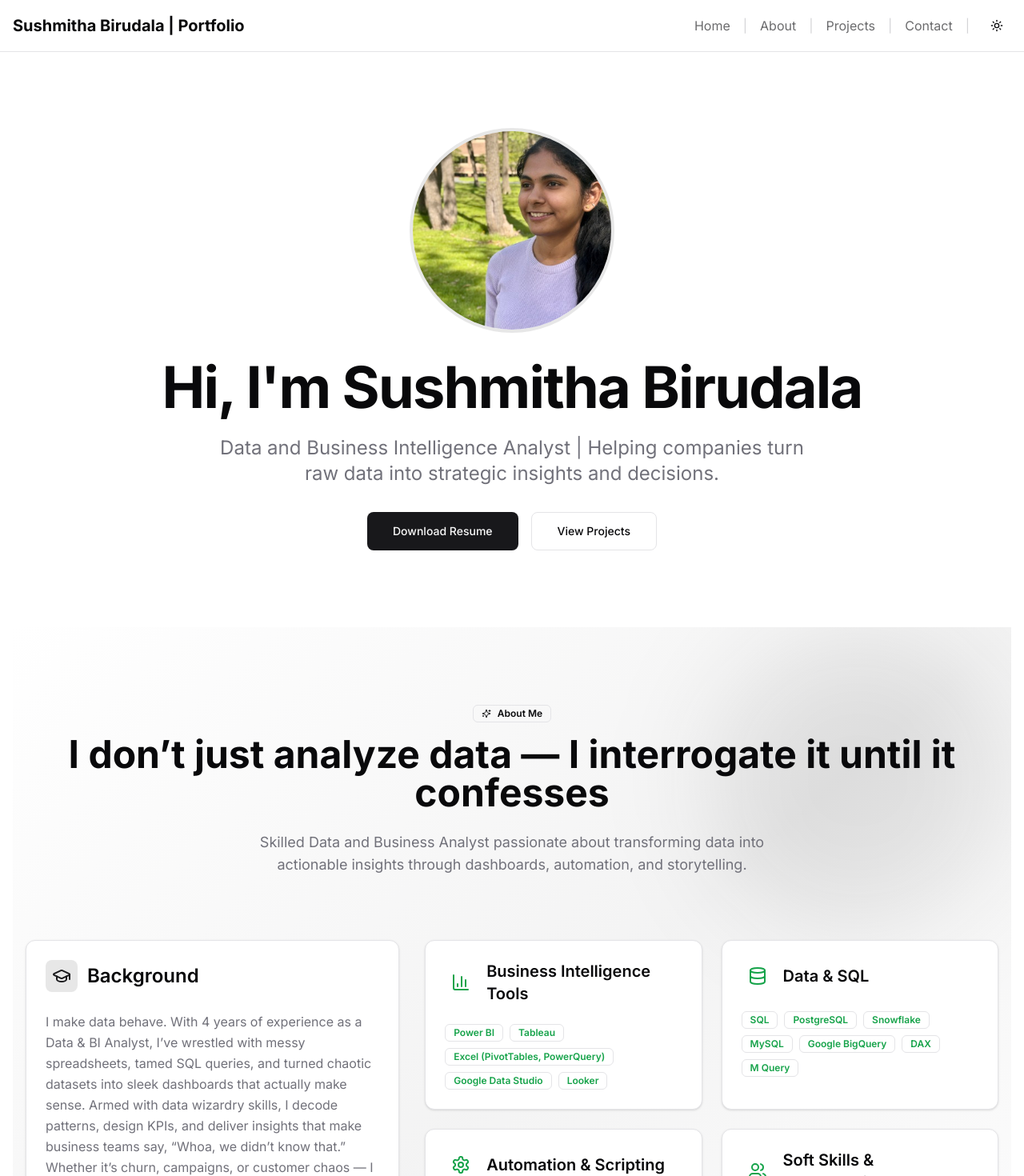
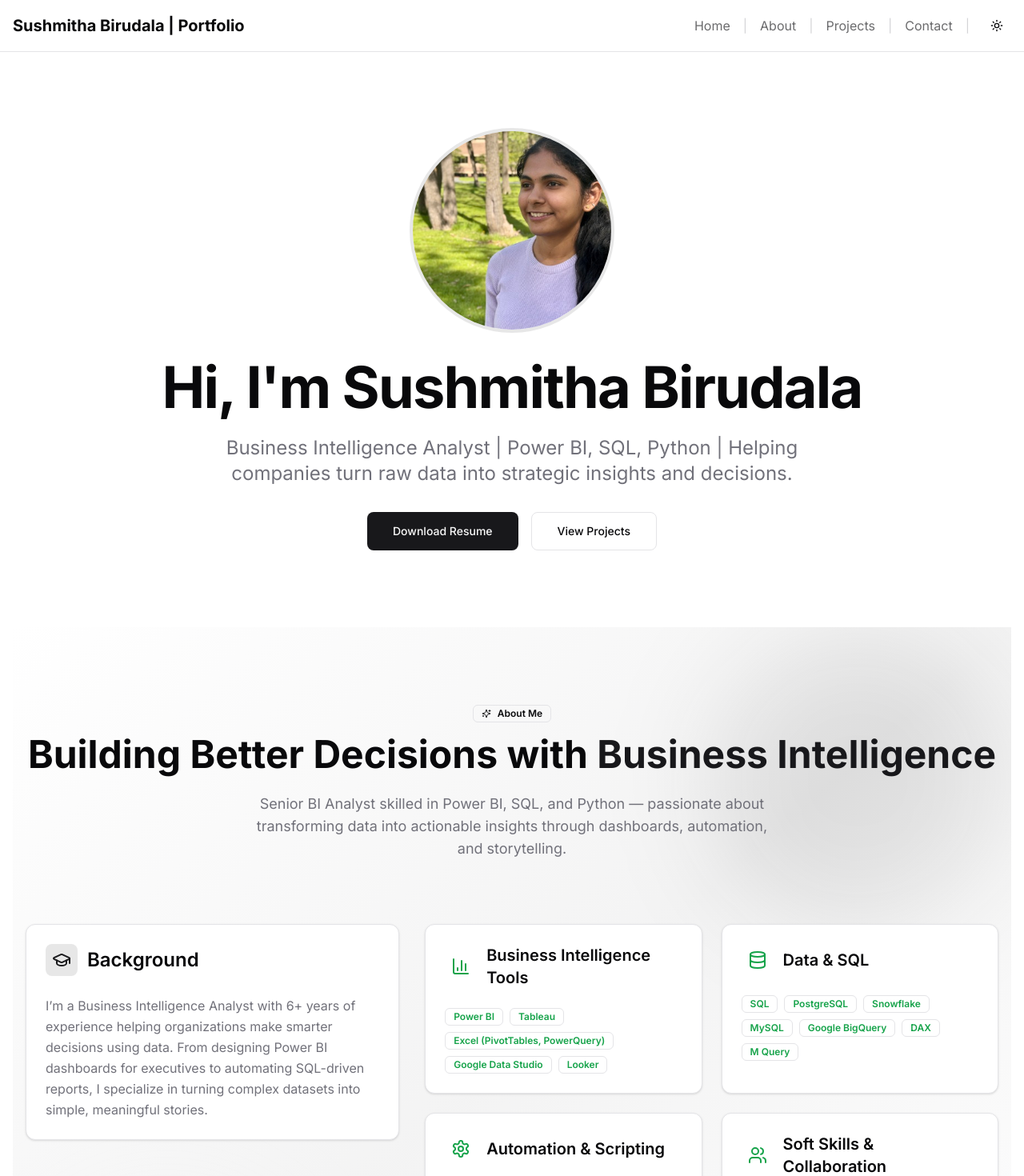
Before and after one commit to Sushmi08B/Portfolio, a Next.js app: page / in a window 1280 px wide. Shown: the top 1470 px of the page at 80% size. Built offline with nearby package versions, Linux system fonts and the light colour scheme.

Commit message:
Revert "Latest Changes"
This reverts commit f8aad3360a2c87d0e9c3bae522a18954ee5a8542.

```diff
--- a/src/app/about/page.tsx
+++ b/src/app/about/page.tsx
@@ -2,9 +2,9 @@ import { Metadata } from "next";
 import { AboutDetail } from "@/components/sections/about-detail";
 
 export const metadata: Metadata = {
-  title: "About - Sushmitha Birudala | Data and Business Intelligence Analyst",
+  title: "About - Sushmitha Birudala | Business Intelligence and Data Analyst",
   description:
-    "Learn more about Sushmitha Birudala, a Data and Business Intelligence Analyst.",
+    "Learn more about Sushmitha Birudala, a Business Intelligence and Data Analyst.",
 };
 
 export default function AboutPage() {
--- a/src/app/api/contact/route.ts
+++ b/src/app/api/contact/route.ts
@@ -3,7 +3,8 @@ import { EmailService } from "@/lib/services/email";
 import { handleAPIError, APIError } from "@/lib/utils/error-handler";
 import { NextResponse } from "next/server";
 
-export async function POST(request: Request) {
+/*
+  export async function POST(request: Request) {
   try {
     const body = await request.json();
     const validatedData = contactFormSchema.parse(body);
@@ -23,3 +24,4 @@ export async function POST(request: Request) {
     return handleAPIError(error);
   }
 }
+*/
--- a/src/app/layout.tsx
+++ b/src/app/layout.tsx
@@ -36,9 +36,9 @@ export const metadata: Metadata = {
     title: 'Sushmitha Birudala - Business Intelligence and Data Analyst',
     description: 'Business Intelligence Analyst | Power BI, SQL, Python | Helping companies turn raw data into strategic insights and decisions',
     images: [{
-      url: '/headshot/sushmitha.jpg',
-      width: 1200,
-      height: 630,
+      url: '/headshot/preview.png',
+      width: 400,
+      height: 400,
       alt: 'Sushmitha Birudala - Portfolio Hero Section'
     }]
   },
@@ -46,7 +46,7 @@ export const metadata: Metadata = {
     card: 'summary',
     title: 'Sushmitha Birudala - Business Intelligence and Data Analyst',
     description: 'Business Intelligence Analyst | Power BI, SQL, Python | Helping companies turn raw data into strategic insights and decisions',
-    images: ['/headshot/sushmitha.jpg']
+    images: ['/headshot/preview.png']
   },
   keywords: [
     "Business Intelligence",
--- a/src/app/page.tsx
+++ b/src/app/page.tsx
@@ -12,7 +12,7 @@ export const metadata: Metadata = {
     title: 'Sushmitha Birudala - Business Intelligence and Data Analyst',
     description: 'Portfolio of Sushmitha Birudala, a Business Intelligence and Data Analyst.',
     images: [{
-      url: '/headshot/sushmitha.jpg',
+      url: '/headshot/preview.png',
       width: 1200,
       height: 630,
       alt: 'Sushmitha Birudala - Portfolio Hero Section'
@@ -22,7 +22,7 @@ export const metadata: Metadata = {
     card: 'summary',
     title: 'Sushmitha Birudala - Business Intelligence and Data Analyst',
     description: 'Portfolio of Sushmitha Birudala, a Business Intelligence and Data Analyst.',
-    images: ['/headshot/sushmitha.jpg']
+    images: ['/headshot/preview.png']
   }
 };
 
--- a/src/components/layout/footer.tsx
+++ b/src/components/layout/footer.tsx
@@ -73,7 +73,7 @@ export function Footer() {
                 <LinkedInLogoIcon className="w-5 h-5" />
               </a>
               <a
-                href="https://medium.com/@sushmithareddybirudala"
+                href="https://medium.com/@bjornmelin"
                 target="_blank"
                 rel="noopener noreferrer"
                 className="text-foreground/60 hover:text-foreground"
--- a/src/components/sections/about-detail.tsx
+++ b/src/components/sections/about-detail.tsx
@@ -56,11 +56,9 @@ export function AboutDetail() {
               Professional Summary
             </h2>
             <div className="space-y-4 text-lg text-muted-foreground leading-relaxed">
-              <p>I’m a  Data & Business Intelligence Analyst with over 4+ years of experience helping companies unlock actionable insights through dashboards, SQL data models, and Python-based automation.</p>
-              <p>Experience transforming raw data into actionable insights that support strategic decision-making.</p>
-              <p>Strong foundation in data cleaning, exploratory data analysis (EDA), KPI development, and dashboard creation, optimizing reporting pipelines to designing executive dashboards across sales, operations, and finance departments.</p>
-              <p>I hold a Master's in Computer Science and am passionate about data storytelling, stakeholder engagement, and driving real-world impact with clean, automated insights.</p>
-
+              <p>I’m a Business Intelligence Analyst with 3+ years of experience helping companies unlock actionable insights through Power BI dashboards, SQL data models, and Python-based automation.</p>
+              <p>From optimizing reporting pipelines to designing executive dashboards, I translate complex data into strategic decision-making tools across sales, operations, and finance departments.</p>
+              <p>I hold a Master's in Business Analytics and am passionate about data storytelling, stakeholder engagement, and driving real-world impact with clean, automated insights.</p>
             </div>
           </Card>
         </motion.div>
--- a/src/components/sections/about.tsx
+++ b/src/components/sections/about.tsx
@@ -24,10 +24,11 @@ export function About() {
             About Me
           </Badge>
           <h2 className="text-4xl md:text-5xl font-bold mb-6">
-            I don’t just analyze data — I interrogate it until it confesses
+            Building Better Decisions with{" "}
+            <span className="text-primary">Business Intelligence</span>
           </h2>
           <p className="text-lg text-muted-foreground max-w-2xl mx-auto">
-            Skilled Data and Business Analyst passionate about transforming data into actionable insights through dashboards, automation, and storytelling.
+            Senior BI Analyst skilled in Power BI, SQL, and Python — passionate about transforming data into actionable insights through dashboards, automation, and storytelling.
           </p>
         </div>
 
@@ -42,8 +43,7 @@ export function About() {
               <h3 className="text-2xl font-semibold">Background</h3>
             </div>
             <p className="text-muted-foreground leading-relaxed">
-                I make data behave.
-              With 4 years of experience as a Data & BI Analyst, I’ve wrestled with messy spreadsheets, tamed SQL queries, and turned chaotic datasets into sleek dashboards that actually make sense. Armed with data wizardry skills, I decode patterns, design KPIs, and deliver insights that make business teams say, “Whoa, we didn’t know that.” Whether it’s churn, campaigns, or customer chaos — I ask the right questions, let the data speak, and tell the story behind the numbers. Because numbers are cool
+              I’m a Business Intelligence Analyst with 6+ years of experience helping organizations make smarter decisions using data. From designing Power BI dashboards for executives to automating SQL-driven reports, I specialize in turning complex datasets into simple, meaningful stories.
             </p>
           </Card>
 
--- a/src/components/sections/featured-projects.tsx
+++ b/src/components/sections/featured-projects.tsx
@@ -14,7 +14,7 @@ export function FeaturedProjects() {
       <div className="container mx-auto px-4">
         <SectionHeader
           title="Featured Projects"
-          description="A selection of my recent work in data analytics, business intelligence, data science, ML and insight-driven storytelling."
+          description="A selection of my recent work in cloud architecture and full-stack development"
         />
 
         <div className="grid md:grid-cols-2 lg:grid-cols-3 gap-8 mt-12">
--- a/src/components/sections/hero.tsx
+++ b/src/components/sections/hero.tsx
@@ -37,7 +37,7 @@ export function Hero() {
               Hi, I'm Sushmitha Birudala
             </h1>
             <p className="mt-6 text-lg md:text-xl lg:text-2xl text-muted-foreground max-w-3xl">
-               Data and Business Intelligence Analyst | Helping companies turn raw data into strategic insights and decisions.
+               Business Intelligence Analyst | Power BI, SQL, Python | Helping companies turn raw data into strategic insights and decisions.
             </p>
             <div className="mt-8 flex flex-wrap justify-center gap-4">
               <Link
--- a/src/components/structured-data.tsx
+++ b/src/components/structured-data.tsx
@@ -6,7 +6,9 @@ export function generatePersonSchema() {
     url: "https://sushmithabirudala.vercel.app/",
     jobTitle: "Business Intelligence and Data Analyst",
     description:
-      "Business Intelligence and Data Analyst",
+      "Proficient in Python, SQL, and Apache Spark, with expertise in data structures, algorithms, cloud technologies, \
+      and machine learning. Dedicated to building scalable applications, optimizingdata pipelines, and delivering impactful \
+      insights. Eager to contribute, learn, and prove my skills in dynamic environments while solving real-world challenges.",
     sameAs: [],
     knowsAbout: [
       "Business Intelligence",
```
Also changed, not shown: public/headshot/preview.png (added), 1 other file (tests, documents, lock files or other folders).
